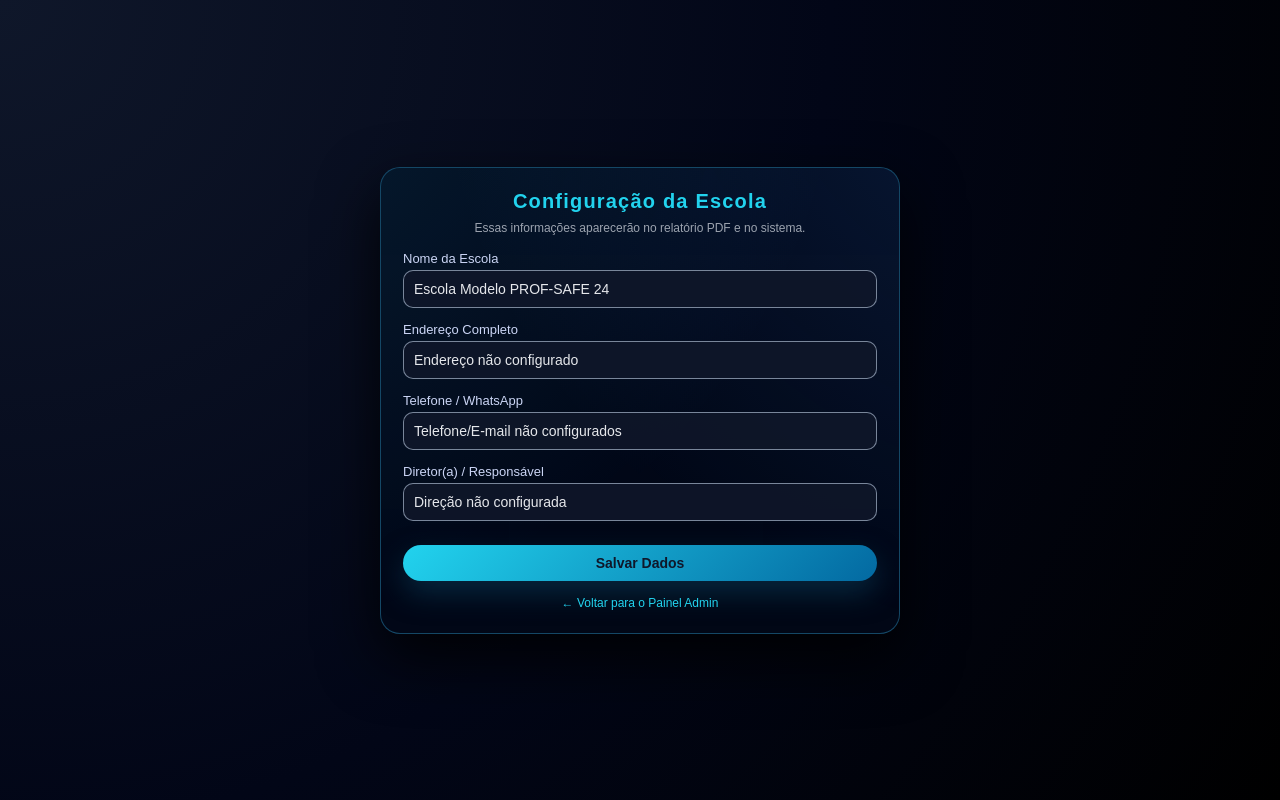
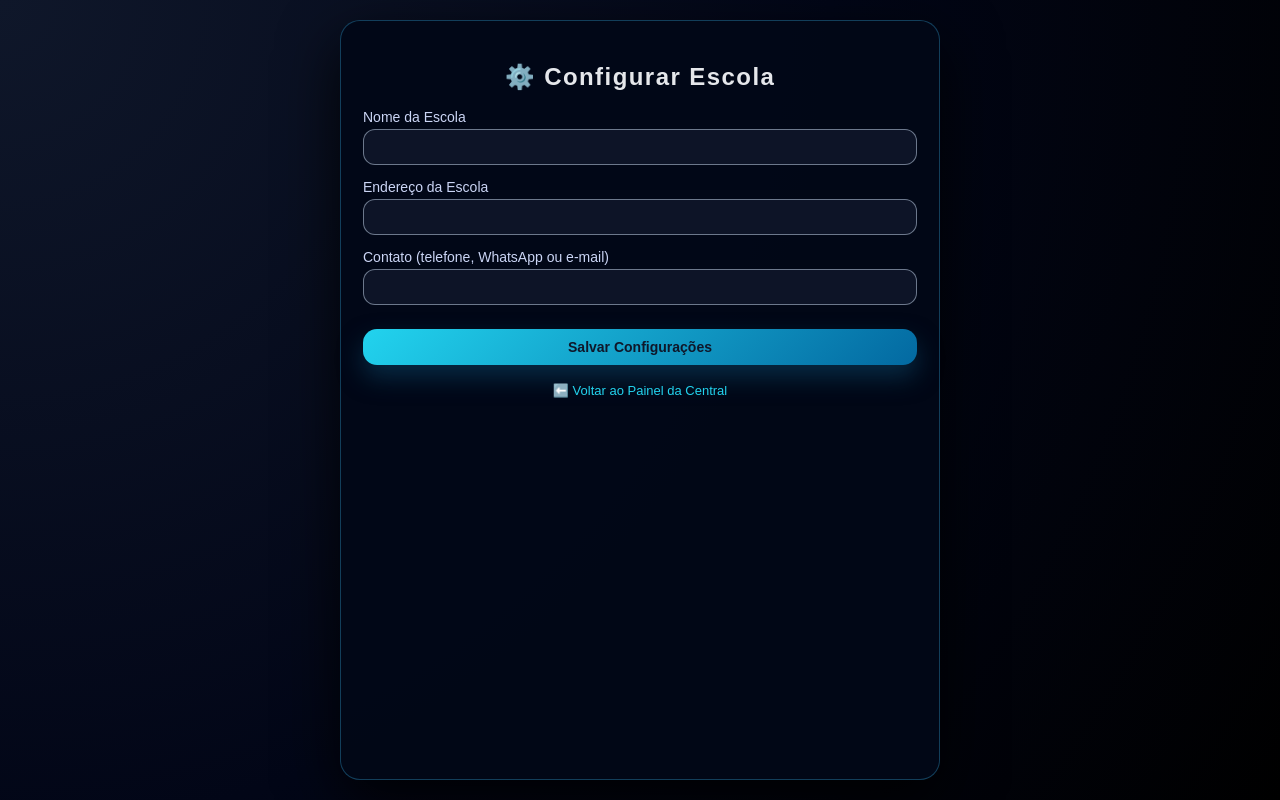
Before and after one commit to salveci2022/prof-safe24, a Flask app: page /admin/escola in a window 1280 px wide. Run offline with Flask 3, Linux system fonts and the light colour scheme.

Commit message:
Update admin_school.html

```diff
--- a/templates/admin_school.html
+++ b/templates/admin_school.html
@@ -2,148 +2,139 @@
 <html lang="pt-br">
 <head>
     <meta charset="UTF-8">
-    <title>PROF-SAFE 24 – Dados da Escola</title>
+    <title>PROF-SAFE 24 - Configurar Escola</title>
+    <meta name="viewport" content="width=device-width, initial-scale=1.0">
+
     <style>
         * { box-sizing: border-box; }
         body {
-            margin:0;
+            margin: 0;
             font-family: Arial, sans-serif;
-            background: radial-gradient(circle at top left,#0f172a 0,#020617 55%,#000 100%);
-            color:#e5e7eb;
-            display:flex;
-            align-items:center;
-            justify-content:center;
-            min-height:100vh;
-            padding:20px;
+            min-height: 100vh;
+            background: radial-gradient(circle at top left, #0f172a 0, #020617 55%, #000 100%);
+            color: #e5e7eb;
+            display: flex;
+            justify-content: center;
+            padding: 20px;
         }
-        .shell{
-            width:100%;
-            max-width:520px;
-            background:rgba(2,8,23,0.96);
-            border-radius:20px;
-            border:1px solid rgba(56,189,248,0.35);
-            box-shadow:0 24px 60px rgba(0,0,0,0.85);
-            padding:22px;
-            position:relative;
-            overflow:hidden;
+        .shell {
+            width: 100%;
+            max-width: 600px;
+            background: rgba(2, 8, 23, 0.96);
+            border-radius: 20px;
+            border: 1px solid rgba(56,189,248,0.3);
+            box-shadow: 0 22px 60px rgba(0,0,0,0.85);
+            padding: 22px;
+            position: relative;
         }
-        .shell::before{
-            content:"";
-            position:absolute;
-            inset:-35%;
-            background:
-                radial-gradient(circle at 0 0,rgba(56,189,248,0.16),transparent 55%),
-                radial-gradient(circle at 100% 0,rgba(59,130,246,0.2),transparent 55%);
-            opacity:0.9;
-            pointer-events:none;
+        h2 {
+            text-align: center;
+            margin-bottom: 18px;
+            letter-spacing: 0.06em;
         }
-        .shell-inner{
-            position:relative;
-            z-index:1;
+
+        .form-group {
+            margin-bottom: 14px;
         }
-        h2{
-            margin:0 0 12px;
-            font-size:20px;
-            font-weight:700;
-            text-align:center;
-            letter-spacing:0.06em;
-            color:#22d3ee;
+        label {
+            display: block;
+            margin-bottom: 4px;
+            font-size: 14px;
+            color: #cbd5f5;
         }
-        p.sub{
-            text-align:center;
-            margin:-4px 0 16px;
-            font-size:12px;
-            color:#9ca3af;
+        input {
+            width: 100%;
+            padding: 9px 10px;
+            border-radius: 12px;
+            border: 1px solid rgba(148,163,184,0.7);
+            background: rgba(15,23,42,0.9);
+            color: #e5e7eb;
+            font-size: 14px;
         }
-        .form-group{
-            margin-bottom:14px;
+        input:focus {
+            outline: none;
+            border-color: #22d3ee;
+            box-shadow: 0 0 0 1px rgba(34,211,238,0.6);
         }
-        label{
-            display:block;
-            margin-bottom:4px;
-            font-size:13px;
-            color:#cbd5f5;
+
+        .btn-main {
+            width: 100%;
+            padding: 10px 18px;
+            border-radius: 14px;
+            border: none;
+            background: linear-gradient(135deg, #22d3ee, #0369a1);
+            color: #0f172a;
+            font-size: 14px;
+            font-weight: 600;
+            cursor: pointer;
+            margin-top: 10px;
+            box-shadow: 0 12px 25px rgba(8,47,73,0.9);
         }
-        input{
-            width:100%;
-            padding:10px;
-            border-radius:10px;
-            border:1px solid rgba(148,163,184,0.8);
-            background:rgba(15,23,42,0.9);
-            color:#e5e7eb;
-            font-size:14px;
+        .btn-main:hover {
+            filter: brightness(1.05);
         }
-        input:focus{
-            outline:none;
-            border-color:#22d3ee;
-            box-shadow:0 0 0 1px rgba(34,211,238,0.6);
+
+        .back-btn {
+            margin-top: 16px;
+            text-align: center;
         }
-        .btn-save{
-            width:100%;
-            margin-top:10px;
-            padding:10px 0;
-            border-radius:999px;
-            border:none;
-            background:linear-gradient(135deg,#22d3ee,#0369a1);
-            font-size:14px;
-            font-weight:600;
-            color:#0f172a;
-            cursor:pointer;
-            box-shadow:0 12px 28px rgba(8,47,73,0.8);
+        .back-btn a {
+            color: #22d3ee;
+            text-decoration: none;
+            font-size: 13px;
         }
-        .btn-save:hover{ filter:brightness(1.05); }
+        .back-btn a:hover {
+            text-decoration: underline;
+        }
 
-        .back{
-            margin-top:12px;
-            text-align:center;
-        }
-        .back a{
-            font-size:12px;
-            color:#22d3ee;
-            text-decoration:none;
-        }
-        .back a:hover{
-            text-decoration:underline;
+        .success {
+            background: rgba(34,197,94,0.2);
+            border: 1px solid rgba(34,197,94,0.4);
+            padding: 10px;
+            border-radius: 10px;
+            margin-bottom: 12px;
+            color: #bbf7d0;
+            font-size: 13px;
+            text-align: center;
         }
     </style>
 </head>
 <body>
+
 <div class="shell">
-    <div class="shell-inner">
 
-        <h2>Configuração da Escola</h2>
-        <p class="sub">Essas informações aparecerão no relatório PDF e no sistema.</p>
+    <h2>⚙️ Configurar Escola</h2>
+
+    {% if saved %}
+    <div class="success">
+        ✔️ Dados salvos com sucesso!
+    </div>
+    {% endif %}
 
     <form method="POST">
 
         <div class="form-group">
             <label>Nome da Escola</label>
-                <input type="text" name="nome" value="{{ escola.nome }}">
+            <input type="text" name="school_name" value="{{ school_name }}" required>
         </div>
 
         <div class="form-group">
-                <label>Endereço Completo</label>
-                <input type="text" name="endereco" value="{{ escola.endereco }}">
+            <label>Endereço da Escola</label>
+            <input type="text" name="school_address" value="{{ school_address }}" required>
         </div>
 
         <div class="form-group">
-                <label>Telefone / WhatsApp</label>
-                <input type="text" name="telefone" value="{{ escola.telefone }}">
+            <label>Contato (telefone, WhatsApp ou e-mail)</label>
+            <input type="text" name="school_contact" value="{{ school_contact }}" required>
         </div>
 
-            <div class="form-group">
-                <label>Diretor(a) / Responsável</label>
-                <input type="text" name="diretor" value="{{ escola.diretor }}">
+        <button type="submit" class="btn-main">Salvar Configurações</button>
+    </form>
+
+    <div class="back-btn">
+        <a href="/admin">⬅️ Voltar ao Painel da Central</a>
+    </div>
 </div>
 
-            <button class="btn-save" type="submit">Salvar Dados</button>
-        </form>
-
-        <div class="back">
-            <a href="/admin">← Voltar para o Painel Admin</a>
-        </div>
-
-    </div>
-</div>
 </body>
 </html>
```
Lines whose indentation alone changed are shown as unchanged.
